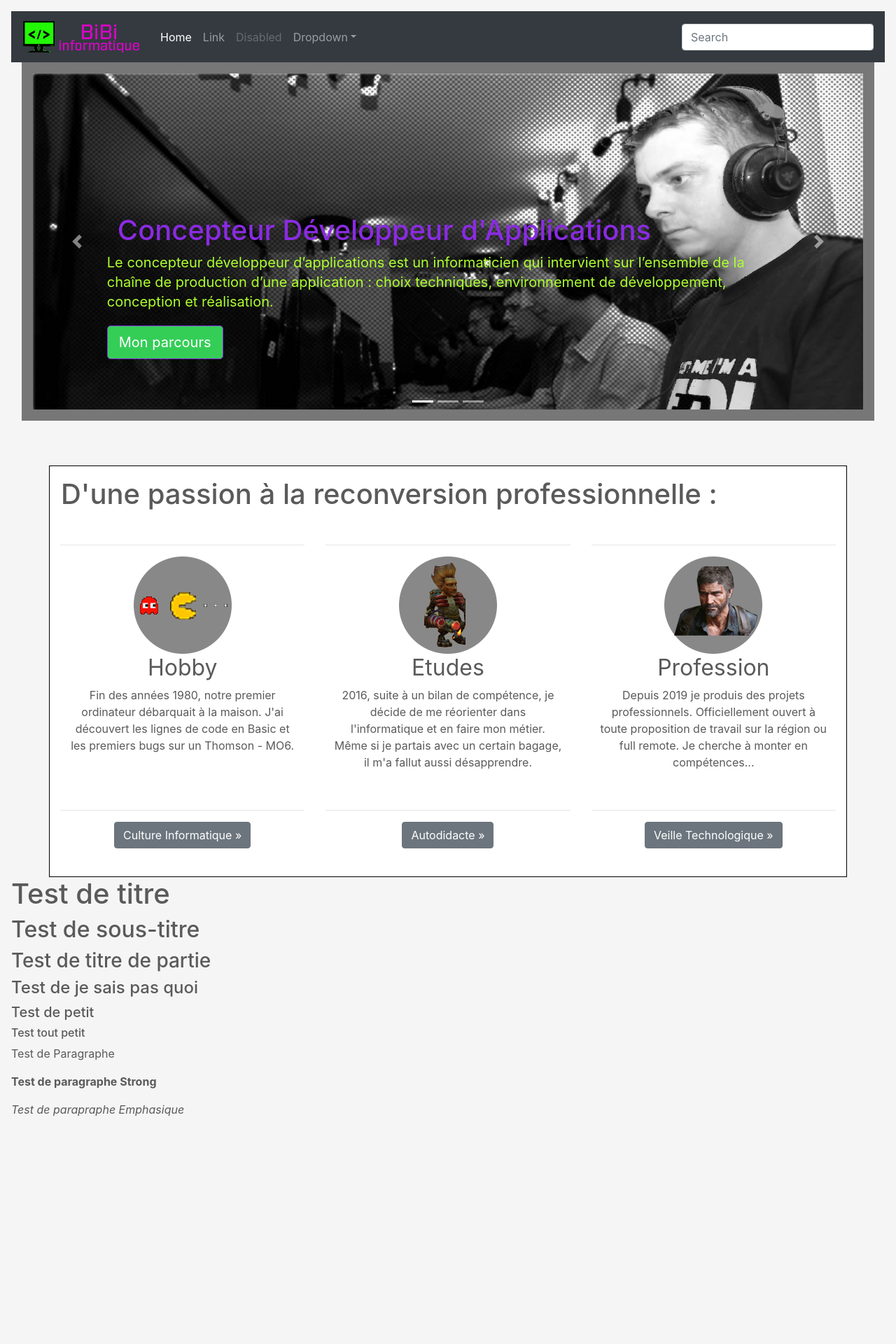
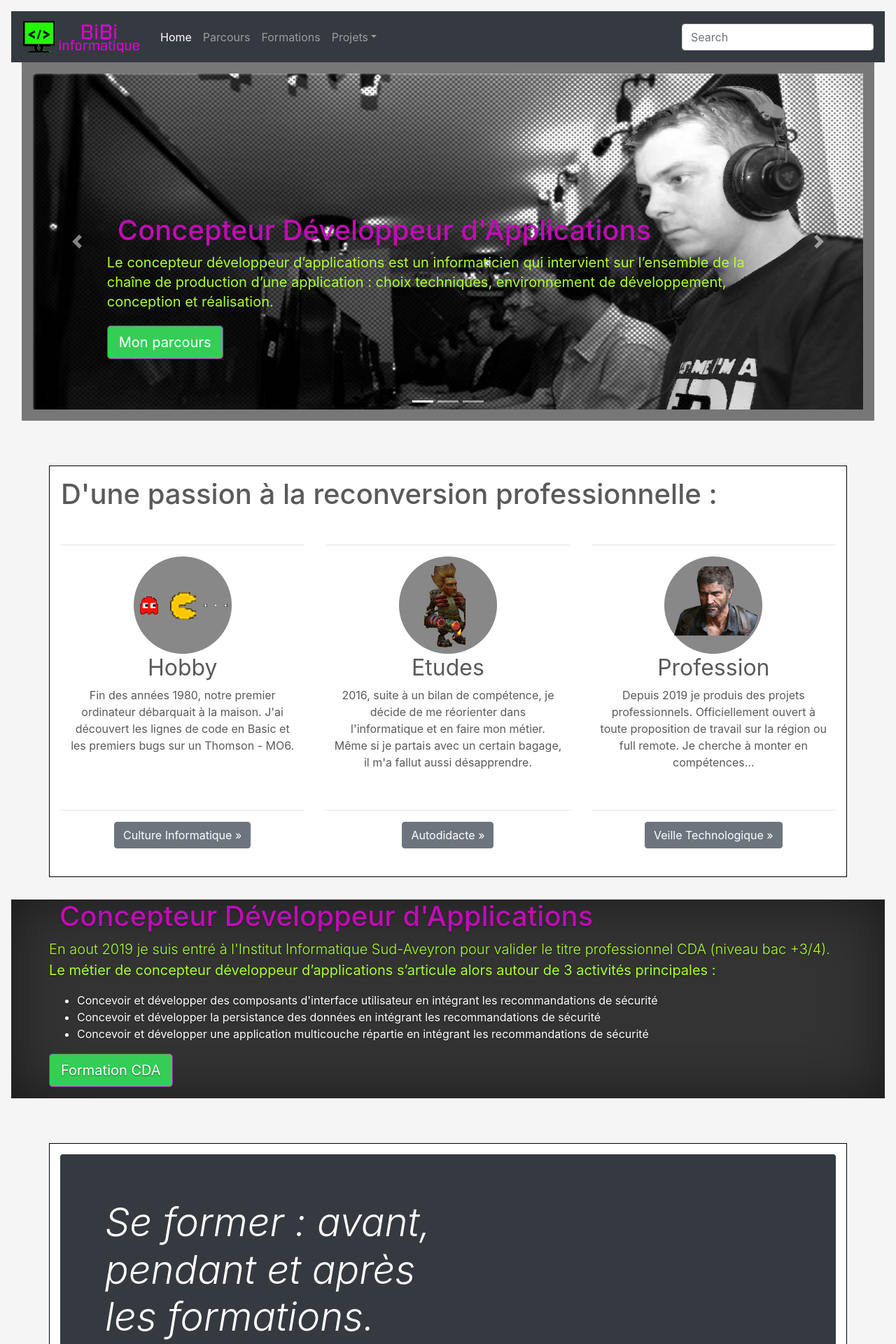
Before and after one commit to Boutanche/bbinformatique.fr, a PHP site: page / in a window 1280 px wide. Shown: the top 1920 px of the page at 70% size. Before the commit the page ends 1594 px from the top, so only its background shows below. Run offline with PHP 8.4, Linux system fonts and the light colour scheme.

Commit message:
.php echo time();

```diff
--- a/css/main.css
+++ b/css/main.css
@@ -1,3 +1,8 @@
+/* line 1, ../../wamp/www/reboot_bbinformatique/css/sass/_blog.scss */
+.jumbotron {
+  margin-top: 15px;
+}
+
 /* line 1, ../../wamp/www/reboot_bbinformatique/css/sass/_body.scss */
 body {
   padding: 1rem;
@@ -18,6 +23,76 @@ body {
   padding-left: 1rem;
 }
 
+/* line 1, ../../wamp/www/reboot_bbinformatique/css/sass/_cover.scss */
+.cover {
+  height: 100%;
+  background-color: #333;
+  display: -ms-flexbox;
+  display: flex;
+  color: #fff;
+  text-shadow: 0 0.05rem 0.1rem rgba(0, 0, 0, 0.5);
+  box-shadow: inset 0 0 5rem rgba(0, 0, 0, 0.5);
+  margin-top: 2rem;
+  margin-bottom: 4rem;
+}
+
+/* line 12, ../../wamp/www/reboot_bbinformatique/css/sass/_cover.scss */
+.cover .btn-secondary,
+.cover .btn-secondary:hover,
+.cover .btn-secondary:focus {
+  color: #333;
+  text-shadow: none;
+  /* Prevent inheritance from `body` */
+  background-color: #fff;
+  border: .05rem solid #fff;
+}
+
+/* line 20, ../../wamp/www/reboot_bbinformatique/css/sass/_cover.scss */
+.cover h1 {
+  color: #c10cb5;
+}
+
+/* line 23, ../../wamp/www/reboot_bbinformatique/css/sass/_cover.scss */
+.cover p {
+  color: greenyellow;
+}
+
+/* line 26, ../../wamp/www/reboot_bbinformatique/css/sass/_cover.scss */
+.cover .btn-primary {
+  background-color: #34ce57;
+  color: #ffffff;
+  border-color: #c10cb5;
+}
+
+/* line 31, ../../wamp/www/reboot_bbinformatique/css/sass/_cover.scss */
+.cover .btn-primary:hover {
+  background-color: #1c7430;
+  color: greenyellow;
+  border-color: #c10cb5;
+}
+
+/* line 36, ../../wamp/www/reboot_bbinformatique/css/sass/_cover.scss */
+.cover .btn-primary:focus, .cover .btn-primary .focus {
+  background-color: #1c7430;
+  color: greenyellow;
+  border-color: #c10cb5;
+}
+
+/* line 41, ../../wamp/www/reboot_bbinformatique/css/sass/_cover.scss */
+.cover .btn-primary:active {
+  background-color: #1c7430;
+  color: yellow;
+  border-color: #005cbf;
+}
+
+/* line 46, ../../wamp/www/reboot_bbinformatique/css/sass/_cover.scss */
+.cover .btn-primary:not(:disabled):not(.disabled):active, .cover .btn-primary:not(:disabled):not(.disabled).active,
+.cover .show > .btn-primary.dropdown-toggle {
+  color: yellow;
+  background-color: lawngreen;
+  border-color: blue;
+}
+
 /* CUSTOMIZE THE CAROUSEL
 -------------------------------------------------- */
 /* Carousel base class */
@@ -33,38 +108,38 @@ body {
 
 /* line 14, ../../wamp/www/reboot_bbinformatique/css/sass/_caroussel.scss */
 .carousel h1 {
-  color: blueviolet;
+  color: #c10cb5;
 }
 
-/* line 16, ../../wamp/www/reboot_bbinformatique/css/sass/_caroussel.scss */
+/* line 17, ../../wamp/www/reboot_bbinformatique/css/sass/_caroussel.scss */
 .carousel .btn-primary {
   background-color: #34ce57;
   color: #ffffff;
-  border-color: blueviolet;
+  border-color: #c10cb5;
 }
 
-/* line 21, ../../wamp/www/reboot_bbinformatique/css/sass/_caroussel.scss */
+/* line 22, ../../wamp/www/reboot_bbinformatique/css/sass/_caroussel.scss */
 .carousel .btn-primary:hover {
   background-color: #1c7430;
   color: greenyellow;
-  border-color: #6f42c1;
+  border-color: #c10cb5;
 }
 
-/* line 26, ../../wamp/www/reboot_bbinformatique/css/sass/_caroussel.scss */
+/* line 27, ../../wamp/www/reboot_bbinformatique/css/sass/_caroussel.scss */
 .carousel .btn-primary:focus, .carousel .btn-primary .focus {
   background-color: #1c7430;
   color: greenyellow;
-  border-color: #6f42c1;
+  border-color: #c10cb5;
 }
 
-/* line 31, ../../wamp/www/reboot_bbinformatique/css/sass/_caroussel.scss */
+/* line 32, ../../wamp/www/reboot_bbinformatique/css/sass/_caroussel.scss */
 .carousel .btn-primary:active {
   background-color: #1c7430;
   color: yellow;
   border-color: #005cbf;
 }
 
-/* line 36, ../../wamp/www/reboot_bbinformatique/css/sass/_caroussel.scss */
+/* line 37, ../../wamp/www/reboot_bbinformatique/css/sass/_caroussel.scss */
 .carousel .btn-primary:not(:disabled):not(.disabled):active, .carousel .btn-primary:not(:disabled):not(.disabled).active,
 .carousel .show > .btn-primary.dropdown-toggle {
   color: yellow;
@@ -72,13 +147,13 @@ body {
   border-color: blue;
 }
 
-/* line 42, ../../wamp/www/reboot_bbinformatique/css/sass/_caroussel.scss */
+/* line 43, ../../wamp/www/reboot_bbinformatique/css/sass/_caroussel.scss */
 .carousel p {
   color: greenyellow;
 }
 
 /* Since positioning the image, we need to help out the caption */
-/* line 47, ../../wamp/www/reboot_bbinformatique/css/sass/_caroussel.scss */
+/* line 48, ../../wamp/www/reboot_bbinformatique/css/sass/_caroussel.scss */
 .carousel-caption {
   bottom: 3rem;
   left: 10%;
@@ -86,12 +161,12 @@ body {
 }
 
 /* Declare heights because of positioning of img element */
-/* line 54, ../../wamp/www/reboot_bbinformatique/css/sass/_caroussel.scss */
+/* line 55, ../../wamp/www/reboot_bbinformatique/css/sass/_caroussel.scss */
 .carousel-item {
   height: 32rem;
 }
 
-/* line 57, ../../wamp/www/reboot_bbinformatique/css/sass/_caroussel.scss */
+/* line 58, ../../wamp/www/reboot_bbinformatique/css/sass/_caroussel.scss */
 .carousel-item > img {
   position: absolute;
   top: 0;
@@ -103,18 +178,18 @@ body {
 /* MARKETING CONTENT
 -------------------------------------------------- */
 /* Center align the text within the three columns below the carousel */
-/* line 70, ../../wamp/www/reboot_bbinformatique/css/sass/_caroussel.scss */
+/* line 71, ../../wamp/www/reboot_bbinformatique/css/sass/_caroussel.scss */
 .marketing .col-lg-4 {
   margin-bottom: 1.5rem;
   text-align: center;
 }
 
-/* line 74, ../../wamp/www/reboot_bbinformatique/css/sass/_caroussel.scss */
+/* line 75, ../../wamp/www/reboot_bbinformatique/css/sass/_caroussel.scss */
 .marketing h2 {
   font-weight: 400;
 }
 
-/* line 77, ../../wamp/www/reboot_bbinformatique/css/sass/_caroussel.scss */
+/* line 78, ../../wamp/www/reboot_bbinformatique/css/sass/_caroussel.scss */
 .marketing .col-lg-4 p {
   margin-right: .75rem;
   margin-left: .75rem;
@@ -122,14 +197,14 @@ body {
 
 /* Featurettes
 ------------------------- */
-/* line 86, ../../wamp/www/reboot_bbinformatique/css/sass/_caroussel.scss */
+/* line 87, ../../wamp/www/reboot_bbinformatique/css/sass/_caroussel.scss */
 .featurette-divider {
   margin: 5rem 0;
   /* Space out the Bootstrap <hr> more */
 }
 
 /* Thin out the marketing headings */
-/* line 91, ../../wamp/www/reboot_bbinformatique/css/sass/_caroussel.scss */
+/* line 92, ../../wamp/www/reboot_bbinformatique/css/sass/_caroussel.scss */
 .featurette-heading {
   font-weight: 300;
   line-height: 1;
@@ -140,20 +215,20 @@ body {
 -------------------------------------------------- */
 @media (min-width: 40em) {
   /* Bump up size of carousel content */
-  /* line 103, ../../wamp/www/reboot_bbinformatique/css/sass/_caroussel.scss */
+  /* line 104, ../../wamp/www/reboot_bbinformatique/css/sass/_caroussel.scss */
   .carousel-caption p {
     margin-bottom: 1.25rem;
     font-size: 1.25rem;
     line-height: 1.4;
   }
-  /* line 109, ../../wamp/www/reboot_bbinformatique/css/sass/_caroussel.scss */
+  /* line 110, ../../wamp/www/reboot_bbinformatique/css/sass/_caroussel.scss */
   .featurette-heading {
     font-size: 50px;
   }
 }
 
 @media (min-width: 62em) {
-  /* line 115, ../../wamp/www/reboot_bbinformatique/css/sass/_caroussel.scss */
+  /* line 116, ../../wamp/www/reboot_bbinformatique/css/sass/_caroussel.scss */
   .featurette-heading {
     margin-top: 7rem;
   }
--- /dev/null
+++ b/css/sass/_blog.scss
@@ -0,0 +1,3 @@
+.jumbotron{
+  margin-top: 15px;
+}
--- a/css/sass/_caroussel.scss
+++ b/css/sass/_caroussel.scss
@@ -12,21 +12,22 @@
   }
 
   h1 {
-    color: blueviolet;
-  }  .btn-primary {
+    color: #c10cb5;
+  }
+  .btn-primary {
        background-color: #34ce57;
        color: #ffffff;
-       border-color: blueviolet;
+       border-color: #c10cb5;
      }
   .btn-primary:hover {
     background-color: #1c7430;
     color: greenyellow;
-    border-color: #6f42c1;
+    border-color: #c10cb5;
   }
   .btn-primary:focus, .btn-primary .focus {
     background-color: #1c7430;
     color: greenyellow;
-    border-color: #6f42c1;
+    border-color: #c10cb5;
   }
   .btn-primary:active {
     background-color: #1c7430;
--- a/css/sass/_config.scss
+++ b/css/sass/_config.scss
@@ -1,4 +1,6 @@
 @import 'compass';
+@import 'blog';
 @import 'body';
 @import 'parcours';
+@import 'cover';
 @import 'caroussel';
--- /dev/null
+++ b/css/sass/_cover.scss
@@ -0,0 +1,52 @@
+.cover{
+  height: 100%;
+  background-color: #333;
+  display: -ms-flexbox;
+  display: flex;
+  color: #fff;
+  text-shadow: 0 .05rem .1rem rgba(0, 0, 0, .5);
+  box-shadow: inset 0 0 5rem rgba(0, 0, 0, .5);
+  margin-top: 2rem;
+  margin-bottom: 4rem;
+
+  .btn-secondary,
+  .btn-secondary:hover,
+  .btn-secondary:focus {
+    color: #333;
+    text-shadow: none; /* Prevent inheritance from `body` */
+    background-color: #fff;
+    border: .05rem solid #fff;
+  }
+  h1 {
+    color: #c10cb5;
+  }
+  p{
+    color: greenyellow;
+  }
+  .btn-primary {
+    background-color: #34ce57;
+    color: #ffffff;
+    border-color: #c10cb5;
+  }
+  .btn-primary:hover {
+    background-color: #1c7430;
+    color: greenyellow;
+    border-color: #c10cb5;
+  }
+  .btn-primary:focus, .btn-primary .focus {
+    background-color: #1c7430;
+    color: greenyellow;
+    border-color: #c10cb5;
+  }
+  .btn-primary:active {
+    background-color: #1c7430;
+    color: yellow;
+    border-color: #005cbf;
+  }
+  .btn-primary:not(:disabled):not(.disabled):active, .btn-primary:not(:disabled):not(.disabled).active,
+  .show > .btn-primary.dropdown-toggle {
+    color: yellow;
+    background-color: lawngreen;
+    border-color: blue;
+  }
+}
--- /dev/null
+++ b/include/layout/blog.php
@@ -0,0 +1,40 @@
+<div class="container marketing">
+    <div class="jumbotron p-4 p-md-5 text-white rounded bg-dark">
+        <div class="col-md-6 px-0">
+            <h1 class="display-4 font-italic">Se former : avant, pendant et après les formations.</h1>
+            <p class="lead my-3">La formation continue est en élément essentiel dans le domaine informatique. On ne cesse pas d'apprendre.</p>
+            <p class="lead mb-0"><a href="#" class="text-white font-weight-bold">Continue reading...</a></p>
+        </div>
+    </div>
+
+    <div class="row mb-2">
+        <div class="col-md-6">
+            <div class="row no-gutters border rounded overflow-hidden flex-md-row mb-4 shadow-sm h-md-250 position-relative">
+                <div class="col p-4 d-flex flex-column position-static">
+                    <strong class="d-inline-block mb-2 text-primary">World</strong>
+                    <h3 class="mb-0">Featured post</h3>
+                    <div class="mb-1 text-muted">Nov 12</div>
+                    <p class="card-text mb-auto">This is a wider card with supporting text below as a natural lead-in to additional content.</p>
+                    <a href="#" class="stretched-link">Continue reading</a>
+                </div>
+                <div class="col-auto d-none d-lg-block">
+                    <svg class="bd-placeholder-img" width="200" height="250" xmlns="http://www.w3.org/2000/svg" preserveAspectRatio="xMidYMid slice" focusable="false" role="img" aria-label="Placeholder: Thumbnail"><title>Placeholder</title><rect width="100%" height="100%" fill="#55595c"/><text x="50%" y="50%" fill="#eceeef" dy=".3em">Thumbnail</text></svg>
+                </div>
+            </div>
+        </div>
+        <div class="col-md-6">
+            <div class="row no-gutters border rounded overflow-hidden flex-md-row mb-4 shadow-sm h-md-250 position-relative">
+                <div class="col p-4 d-flex flex-column position-static">
+                    <strong class="d-inline-block mb-2 text-success">Design</strong>
+                    <h3 class="mb-0">Post title</h3>
+                    <div class="mb-1 text-muted">Nov 11</div>
+                    <p class="mb-auto">This is a wider card with supporting text below as a natural lead-in to additional content.</p>
+                    <a href="#" class="stretched-link">Continue reading</a>
+                </div>
+                <div class="col-auto d-none d-lg-block">
+                    <svg class="bd-placeholder-img" width="200" height="250" xmlns="http://www.w3.org/2000/svg" preserveAspectRatio="xMidYMid slice" focusable="false" role="img" aria-label="Placeholder: Thumbnail"><title>Placeholder</title><rect width="100%" height="100%" fill="#55595c"/><text x="50%" y="50%" fill="#eceeef" dy=".3em">Thumbnail</text></svg>
+                </div>
+            </div>
+        </div>
+    </div>
+</div>
--- /dev/null
+++ b/include/layout/cover.php
@@ -0,0 +1,23 @@
+<div class="cover align-content-center">
+    <div class="container">
+        <div class="row">
+            <div class="col-12">
+                <h1 class="align-content-center">Concepteur Développeur d'Applications</h1>
+            </div>
+        </div>
+
+        <div class="row">
+            <p class="lead">En aout 2019 je suis entré à l'Institut Informatique Sud-Aveyron pour valider le titre professionnel CDA (niveau bac +3/4). <strong>Le métier de concepteur développeur d’applications s’articule alors autour de 3 activités principales :</strong></p>
+            <ul>
+                <li>Concevoir et développer des composants d'interface utilisateur en intégrant les recommandations de sécurité</li>
+                <li>Concevoir et développer la persistance des données en intégrant les recommandations de sécurité</li>
+                <li>Concevoir et développer une application multicouche répartie en intégrant les recommandations de sécurité</li>
+            </ul>
+        </div>
+        <div class="row">
+            <p class="lead">
+                <a href="#" class="btn btn-lg btn-primary">Formation CDA</a>
+            </p>
+        </div>
+    </div>
+</div>
--- a/include/layout/footer.php
+++ b/include/layout/footer.php
@@ -5,7 +5,7 @@
 <script src="./js/jquery-3.5.1.js"></script>
 <script src="./js/bootstrap.js"></script>
 <!-- Mon JS custom : -->
-<script src="./js/main.js"></script>
+<script src="./js/main.js?v=1.<?php echo time(); ?>"></script>
 
 <!-- Fermeture des balises : -->
 </body>
--- a/include/layout/head.php
+++ b/include/layout/head.php
@@ -11,6 +11,6 @@
         <link rel="shortcut icon" type="image/x-icon" href="./img/favicon_bb.png">
         <!-- Link -->
         <link rel="stylesheet" href="./css/bootstrap.css">
-        <link rel="stylesheet" href="./css/main.css">
+        <link rel="stylesheet" href="./css/main.css?v=1.<?php echo time();?>">
     </head>
 <body>
--- a/include/layout/navbar.php
+++ b/include/layout/navbar.php
@@ -11,16 +11,16 @@
                     <a class="nav-link" href="#">Home <span class="sr-only">(current)</span></a>
                 </li>
                 <li class="nav-item">
-                    <a class="nav-link" href="#">Link</a>
+                    <a class="nav-link" href="#">Parcours</a>
                 </li>
                 <li class="nav-item">
-                    <a class="nav-link disabled" href="#" tabindex="-1" aria-disabled="true">Disabled</a>
+                    <a class="nav-link" href="#">Formations</a>
                 </li>
                 <li class="nav-item dropdown">
-                    <a class="nav-link dropdown-toggle" href="#" id="dropdown04" data-toggle="dropdown" aria-haspopup="true" aria-expanded="false">Dropdown</a>
+                    <a class="nav-link dropdown-toggle" href="#" id="dropdown04" data-toggle="dropdown" aria-haspopup="true" aria-expanded="false">Projets</a>
                     <div class="dropdown-menu" aria-labelledby="dropdown04">
-                        <a class="dropdown-item" href="#">Action</a>
-                        <a class="dropdown-item" href="#">Another action</a>
+                        <a class="dropdown-item" href="#">Moto Cub Millau Passion</a>
+                        <a class="dropdown-item" href="#">Fauvette Tatouages</a>
                         <a class="dropdown-item" href="#">Something else here</a>
                     </div>
                 </li>
--- a/include/layout/parcours.php
+++ b/include/layout/parcours.php
@@ -1,5 +1,4 @@
 <div class="container marketing">
-
     <!-- Three columns of text below the carousel -->
     <div class="row">
         <h1>D'une passion à la reconversion professionnelle :</h1>
@@ -21,9 +20,9 @@
             <h2>Profession</h2>
             <p>Depuis 2019 je produis des projets professionnels. Officiellement ouvert à toute proposition de travail sur la région ou full remote. Je cherche à monter en compétences...</p>
         </div><!-- /.col-lg-4 -->
-    </div><!-- /.row -->
+    </div>
+    <!-- Three columns of btn below the txt -->
     <div class="row">
-
         <div class="col-lg-4">
             <hr>
             <p><a class="btn btn-secondary" href="#" role="button">Culture Informatique &raquo;</a></p>
--- a/include/page/home.php
+++ b/include/page/home.php
@@ -1,5 +1,8 @@
 <?php include ('./include/layout/header.php');?>
 <?php include ('./include/layout/parcours.php');?>
+<?php include ('./include/layout/cover.php');?>
+<?php include ('./include/layout/blog.php');?>
+
 <section >
     <h1>Test de titre</h1>
     <h2>Test de sous-titre</h2>
```
Also changed, not shown: 1 other file.
